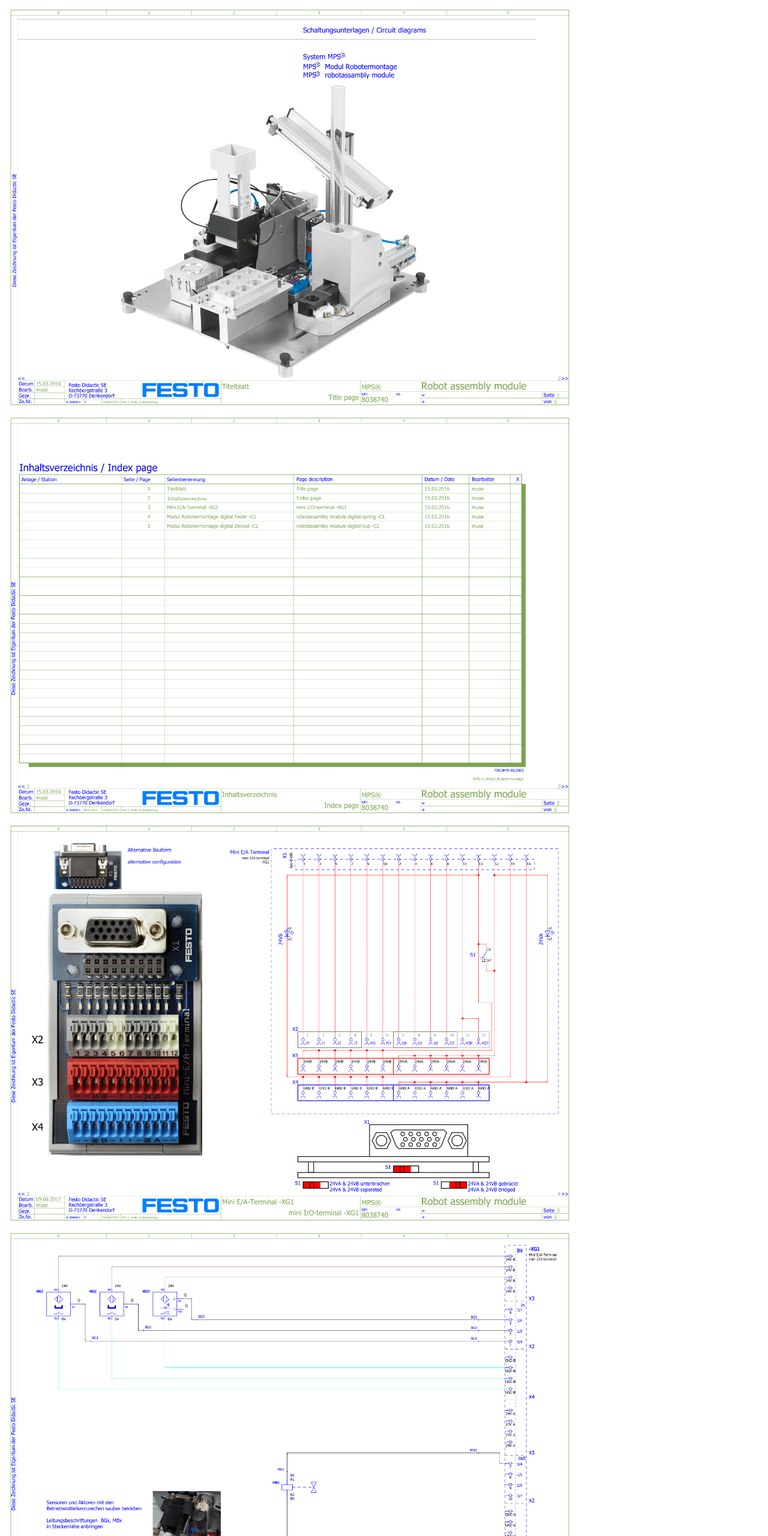
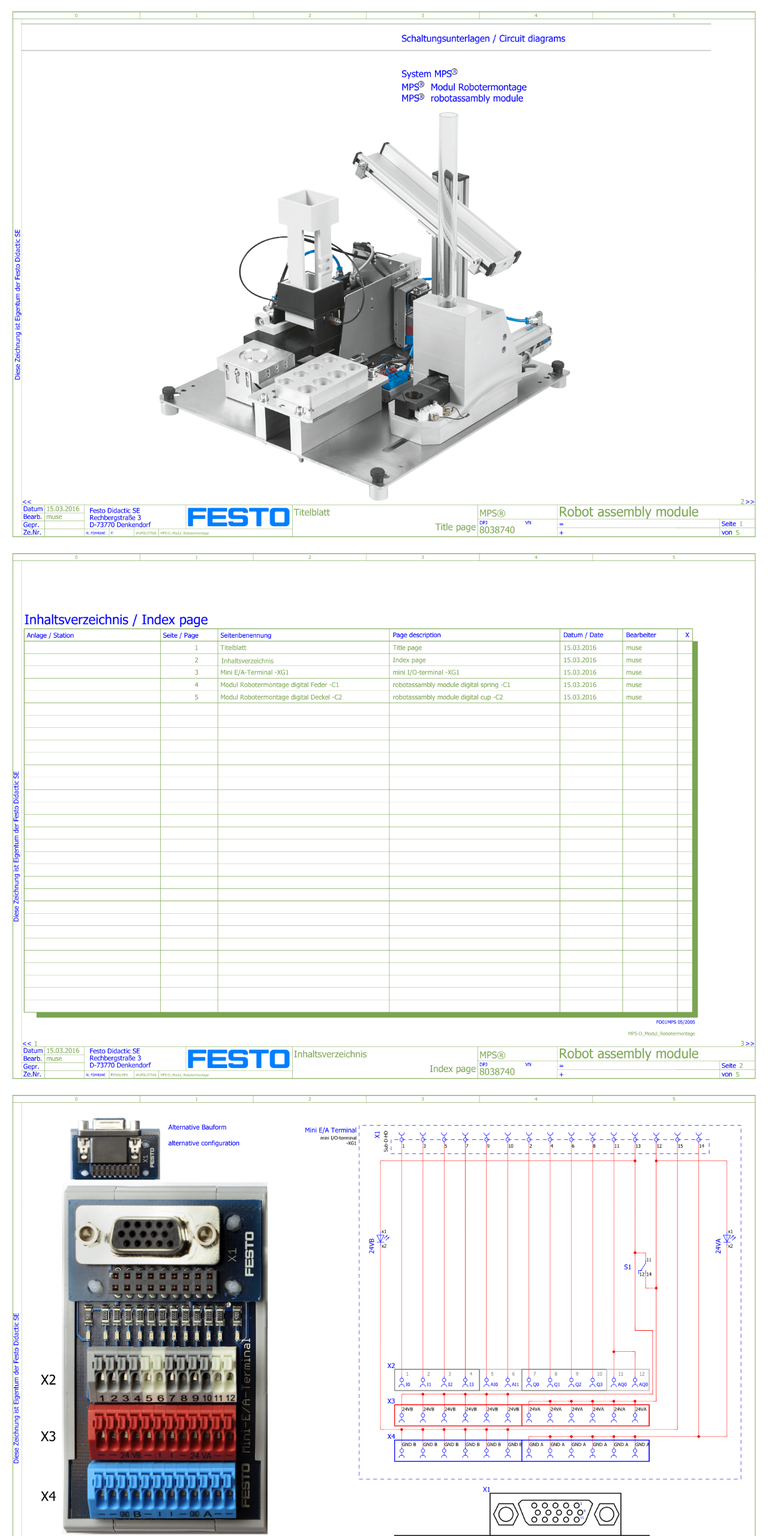
Before and after one commit to eyevisionapp/montageschaltplan.app, a plain HTML site: page index.html in a window 1280 px wide. Shown: the top 2560 px of the page at 60% size. Drawn offline with Linux system fonts and the light colour scheme.

Commit message:
Update index.html

```diff
--- a/index.html
+++ b/index.html
@@ -1,13 +1,15 @@
 <!DOCTYPE html>
-<html><head><meta name="GCD" content="YTk3ODQ3ZWZhN2I4NzZmMzBkNTEwYjJl825c3147959a47938204cdd798ddf96e"/>
+<html>
+<head>
+  <meta name="viewport" content="width=device-width, initial-scale=1">
+  <meta name="GCD" content="YTk3ODQ3ZWZhN2I4NzZmMzBkNTEwYjJl825c3147959a47938204cdd798ddf96e"/>
   <title>Eye Vision</title>
 </head>
 <body>
-     <img src="CircuitDiagrams-4-1.png" width="950">
-     <img src="CircuitDiagrams-4-2.png" width="950">
-     <img src="CircuitDiagrams-4-3.png" width="950">
-     <img src="CircuitDiagrams-4-4.png" width="950">
-     <img src="CircuitDiagrams-4-5.png" width="950">
-
-  </a>
-</body></html>
+     <img src="CircuitDiagrams-4-1.png" width="100%">
+     <img src="CircuitDiagrams-4-2.png" width="100%">
+     <img src="CircuitDiagrams-4-3.png" width="100%">
+     <img src="CircuitDiagrams-4-4.png" width="100%">
+     <img src="CircuitDiagrams-4-5.png" width="100%">
+</body>
+</html>
```
